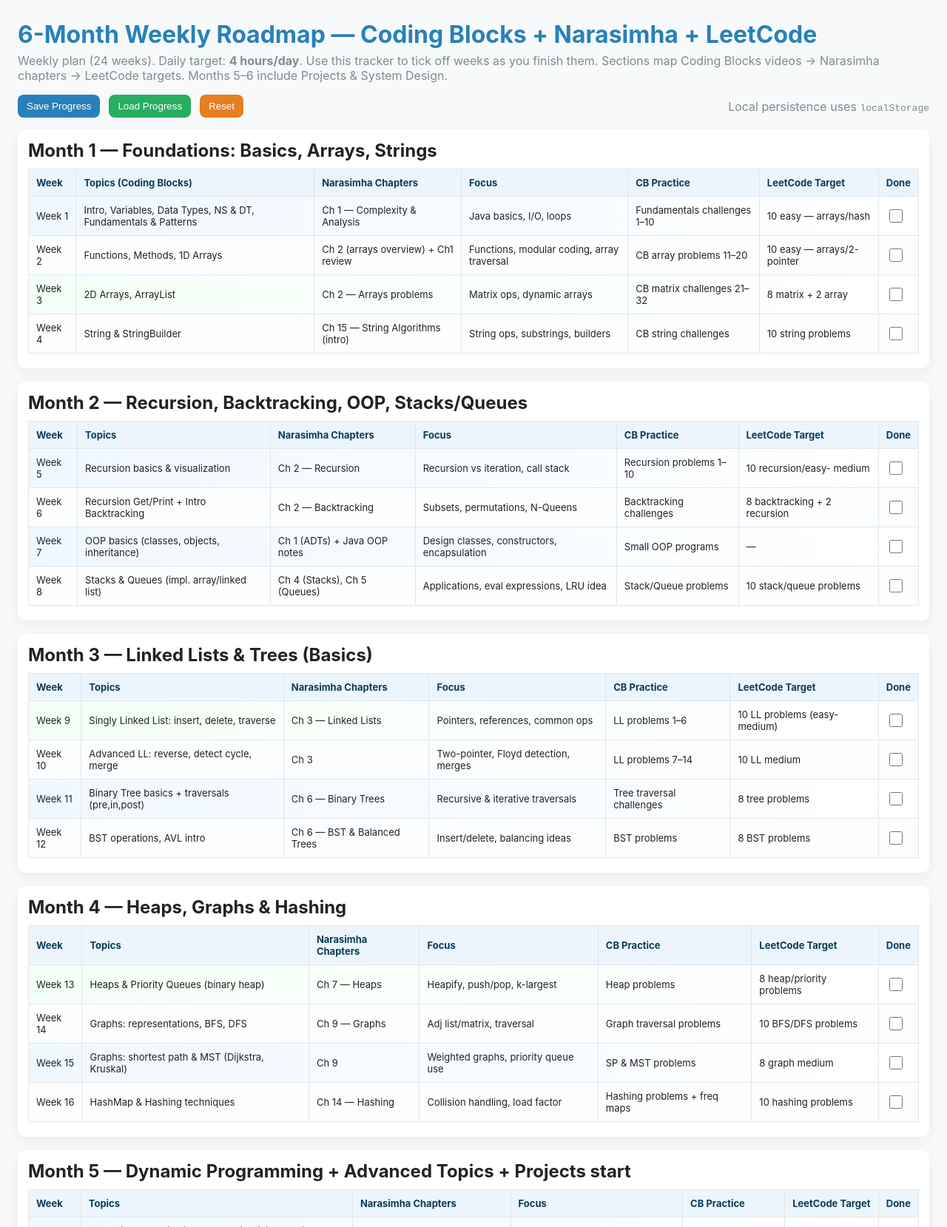
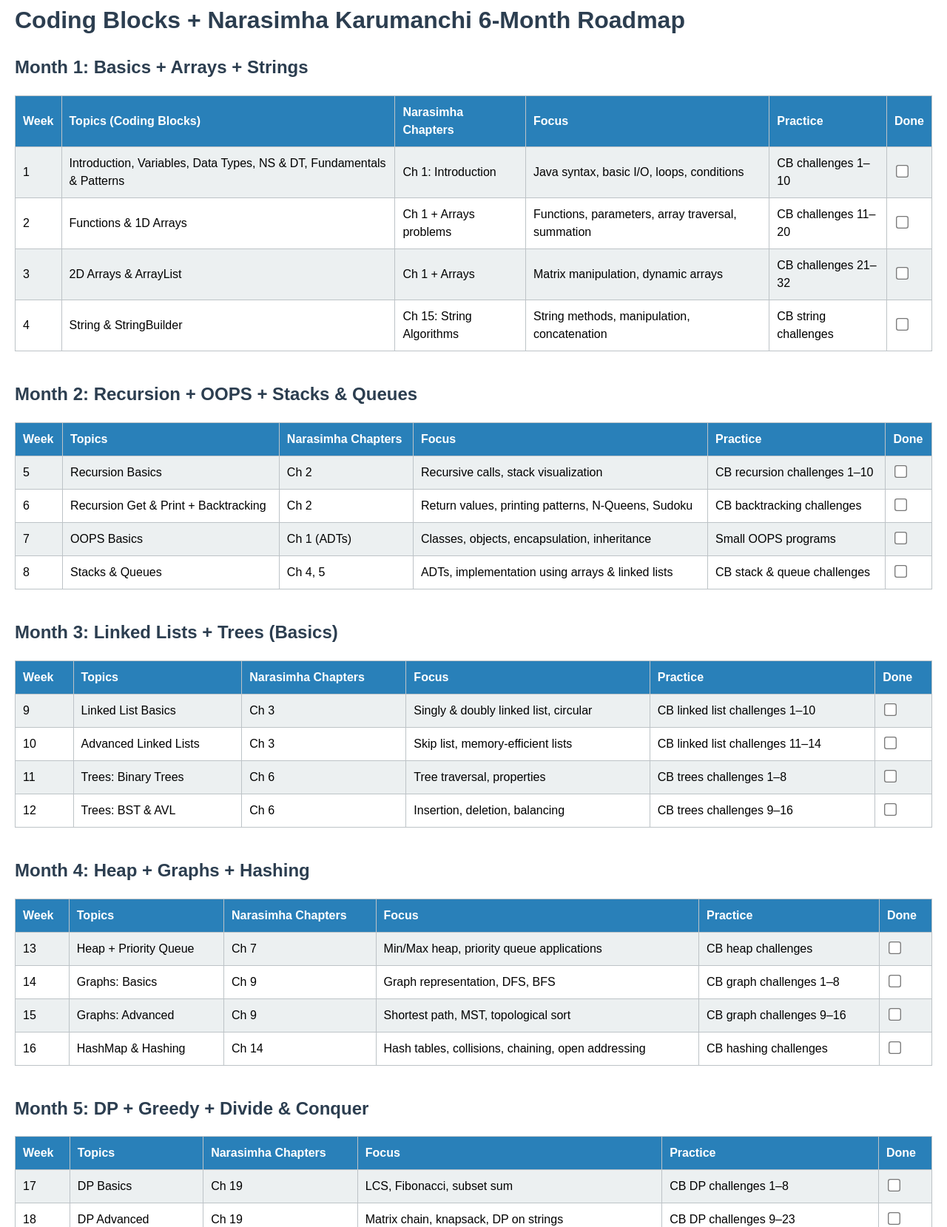
Before and after one commit to abhi26-21/final-preparation, a plain HTML site: page index.html in a window 1280 px wide. Shown: the part 18-1677 px from the top of the page at 74% size. Drawn offline with Linux system fonts and the light colour scheme.

Commit message:
index.html

```diff
--- a/index.html
+++ b/index.html
@@ -1,160 +1,327 @@
 <!DOCTYPE html>
 <html lang="en">
 <head>
-<meta charset="utf-8" />
-<meta name="viewport" content="width=device-width, initial-scale=1" />
-<title>6-Month Weekly Roadmap — Coding Blocks + Narasimha + LeetCode</title>
+<meta charset="UTF-8">
+<meta name="viewport" content="width=device-width, initial-scale=1.0">
+<title>Coding Blocks 6-Month Roadmap</title>
 <style>
-  :root{--bg:#f7f9fb;--card:#fff;--muted:#7f8c8d;--blue:#2980b9;--green:#27ae60;--orange:#e67e22;--purple:#8e44ad}
-  body{font-family:Inter,Segoe UI,Arial; background:var(--bg); margin:0; padding:24px; color:#222}
-  h1{color:var(--blue); margin-bottom:6px}
-  p.lead{color:var(--muted); margin-top:0}
-  .month{background:var(--card); border-radius:10px; padding:14px; margin-bottom:18px; box-shadow:0 6px 18px rgba(30,40,50,0.06)}
-  .month h2{margin:0 0 10px}
-  table{width:100%; border-collapse:collapse; margin-bottom:6px}
-  th,td{padding:10px; border:1px solid #e1e6ea; text-align:left; font-size:13px}
-  th{background:#ecf5fb; color:#0b3b5a}
-  tr:nth-child(even) td{background:#fbfdff}
-  .theory{background:linear-gradient(90deg, rgba(210,235,255,0.35), rgba(255,255,255,0.0));}
-  .practice{background:linear-gradient(90deg, rgba(220,255,230,0.35), rgba(255,255,255,0.0));}
-  .interview{background:linear-gradient(90deg, rgba(255,245,230,0.35), rgba(255,255,255,0.0));}
-  .project{background:linear-gradient(90deg, rgba(235,225,255,0.35), rgba(255,255,255,0.0));}
-  .tag{display:inline-block; padding:4px 8px; border-radius:6px; font-size:12px; color:#fff}
-  .tag-blue{background:var(--blue)} .tag-green{background:var(--green)} .tag-orange{background:var(--orange)} .tag-purple{background:var(--purple)}
-  input[type=checkbox]{width:18px; height:18px}
-  .topbar{display:flex; gap:12px; align-items:center; margin-bottom:16px}
-  .btn{padding:8px 12px; border-radius:8px; background:var(--blue); color:#fff; border:none; cursor:pointer}
-  footer{margin-top:18px; color:var(--muted); font-size:13px}
-  @media (max-width:900px){th,td{font-size:12px; padding:8px}}
+  body {
+    font-family: Arial, sans-serif;
+    margin: 20px;
+    line-height: 1.5;
+  }
+  h1, h2 {
+    color: #2c3e50;
+  }
+  table {
+    width: 100%;
+    border-collapse: collapse;
+    margin-bottom: 40px;
+  }
+  th, td {
+    border: 1px solid #bdc3c7;
+    padding: 10px;
+    text-align: left;
+  }
+  th {
+    background-color: #2980b9;
+    color: white;
+  }
+  tr:nth-child(even) {
+    background-color: #ecf0f1;
+  }
+  input[type="checkbox"] {
+    transform: scale(1.3);
+  }
 </style>
 </head>
 <body>
-<h1>6-Month Weekly Roadmap — Coding Blocks + Narasimha + LeetCode</h1>
-<p class="lead">Weekly plan (24 weeks). Daily target: <strong>4 hours/day</strong>. Use this tracker to tick off weeks as you finish them. Sections map Coding Blocks videos → Narasimha chapters → LeetCode targets. Months 5–6 include Projects & System Design.</p>
-<div class="topbar">
-  <button class="btn" onclick="saveState()">Save Progress</button>
-  <button class="btn" style="background:var(--green)" onclick="loadState()">Load Progress</button>
-  <button class="btn" style="background:var(--orange)" onclick="resetState()">Reset</button>
-  <div style="margin-left:auto;color:var(--muted)">Local persistence uses <code>localStorage</code></div>
-</div>
 
-<!-- MONTH 1 -->
-<div class="month" id="month-1">
-  <h2>Month 1 — Foundations: Basics, Arrays, Strings</h2>
+<h1>Coding Blocks + Narasimha Karumanchi 6-Month Roadmap</h1>
+
+<!-- Month 1 -->
+<h2>Month 1: Basics + Arrays + Strings</h2>
 <table>
-    <thead>
-      <tr><th>Week</th><th>Topics (Coding Blocks)</th><th>Narasimha Chapters</th><th>Focus</th><th>CB Practice</th><th>LeetCode Target</th><th>Done</th></tr>
-    </thead>
-    <tbody>
-      <tr class="theory"><td>Week 1</td><td>Intro, Variables, Data Types, NS & DT, Fundamentals & Patterns</td><td>Ch 1 — Complexity & Analysis</td><td>Java basics, I/O, loops</td><td>Fundamentals challenges 1–10</td><td>10 easy — arrays/hash</td><td><input type="checkbox" id="w1"></td></tr>
-      <tr class="practice"><td>Week 2</td><td>Functions, Methods, 1D Arrays</td><td>Ch 2 (arrays overview) + Ch1 review</td><td>Functions, modular coding, array traversal</td><td>CB array problems 11–20</td><td>10 easy — arrays/2-pointer</td><td><input type="checkbox" id="w2"></td></tr>
-      <tr class="practice"><td>Week 3</td><td>2D Arrays, ArrayList</td><td>Ch 2 — Arrays problems</td><td>Matrix ops, dynamic arrays</td><td>CB matrix challenges 21–32</td><td>8 matrix + 2 array</td><td><input type="checkbox" id="w3"></td></tr>
-      <tr class="practice"><td>Week 4</td><td>String & StringBuilder</td><td>Ch 15 — String Algorithms (intro)</td><td>String ops, substrings, builders</td><td>CB string challenges</td><td>10 string problems</td><td><input type="checkbox" id="w4"></td></tr>
-    </tbody>
+  <tr>
+    <th>Week</th>
+    <th>Topics (Coding Blocks)</th>
+    <th>Narasimha Chapters</th>
+    <th>Focus</th>
+    <th>Practice</th>
+    <th>Done</th>
+  </tr>
+  <tr>
+    <td>1</td>
+    <td>Introduction, Variables, Data Types, NS & DT, Fundamentals & Patterns</td>
+    <td>Ch 1: Introduction</td>
+    <td>Java syntax, basic I/O, loops, conditions</td>
+    <td>CB challenges 1–10</td>
+    <td><input type="checkbox"></td>
+  </tr>
+  <tr>
+    <td>2</td>
+    <td>Functions & 1D Arrays</td>
+    <td>Ch 1 + Arrays problems</td>
+    <td>Functions, parameters, array traversal, summation</td>
+    <td>CB challenges 11–20</td>
+    <td><input type="checkbox"></td>
+  </tr>
+  <tr>
+    <td>3</td>
+    <td>2D Arrays & ArrayList</td>
+    <td>Ch 1 + Arrays</td>
+    <td>Matrix manipulation, dynamic arrays</td>
+    <td>CB challenges 21–32</td>
+    <td><input type="checkbox"></td>
+  </tr>
+  <tr>
+    <td>4</td>
+    <td>String & StringBuilder</td>
+    <td>Ch 15: String Algorithms</td>
+    <td>String methods, manipulation, concatenation</td>
+    <td>CB string challenges</td>
+    <td><input type="checkbox"></td>
+  </tr>
 </table>
-</div>
 
-<!-- MONTH 2 -->
-<div class="month" id="month-2">
-  <h2>Month 2 — Recursion, Backtracking, OOP, Stacks/Queues</h2>
+<!-- Month 2 -->
+<h2>Month 2: Recursion + OOPS + Stacks & Queues</h2>
 <table>
-    <thead>
-      <tr><th>Week</th><th>Topics</th><th>Narasimha Chapters</th><th>Focus</th><th>CB Practice</th><th>LeetCode Target</th><th>Done</th></tr>
-    </thead>
-    <tbody>
-      <tr class="theory"><td>Week 5</td><td>Recursion basics & visualization</td><td>Ch 2 — Recursion</td><td>Recursion vs iteration, call stack</td><td>Recursion problems 1–10</td><td>10 recursion/easy- medium</td><td><input type="checkbox" id="w5"></td></tr>
-      <tr class="practice"><td>Week 6</td><td>Recursion Get/Print + Intro Backtracking</td><td>Ch 2 — Backtracking</td><td>Subsets, permutations, N-Queens</td><td>Backtracking challenges</td><td>8 backtracking + 2 recursion</td><td><input type="checkbox" id="w6"></td></tr>
-      <tr class="theory"><td>Week 7</td><td>OOP basics (classes, objects, inheritance)</td><td>Ch 1 (ADTs) + Java OOP notes</td><td>Design classes, constructors, encapsulation</td><td>Small OOP programs</td><td>—</td><td><input type="checkbox" id="w7"></td></tr>
-      <tr class="practice"><td>Week 8</td><td>Stacks & Queues (impl. array/linked list)</td><td>Ch 4 (Stacks), Ch 5 (Queues)</td><td>Applications, eval expressions, LRU idea</td><td>Stack/Queue problems</td><td>10 stack/queue problems</td><td><input type="checkbox" id="w8"></td></tr>
-    </tbody>
+  <tr>
+    <th>Week</th>
+    <th>Topics</th>
+    <th>Narasimha Chapters</th>
+    <th>Focus</th>
+    <th>Practice</th>
+    <th>Done</th>
+  </tr>
+  <tr>
+    <td>5</td>
+    <td>Recursion Basics</td>
+    <td>Ch 2</td>
+    <td>Recursive calls, stack visualization</td>
+    <td>CB recursion challenges 1–10</td>
+    <td><input type="checkbox"></td>
+  </tr>
+  <tr>
+    <td>6</td>
+    <td>Recursion Get & Print + Backtracking</td>
+    <td>Ch 2</td>
+    <td>Return values, printing patterns, N-Queens, Sudoku</td>
+    <td>CB backtracking challenges</td>
+    <td><input type="checkbox"></td>
+  </tr>
+  <tr>
+    <td>7</td>
+    <td>OOPS Basics</td>
+    <td>Ch 1 (ADTs)</td>
+    <td>Classes, objects, encapsulation, inheritance</td>
+    <td>Small OOPS programs</td>
+    <td><input type="checkbox"></td>
+  </tr>
+  <tr>
+    <td>8</td>
+    <td>Stacks & Queues</td>
+    <td>Ch 4, 5</td>
+    <td>ADTs, implementation using arrays & linked lists</td>
+    <td>CB stack & queue challenges</td>
+    <td><input type="checkbox"></td>
+  </tr>
 </table>
-</div>
 
-<!-- MONTH 3 -->
-<div class="month" id="month-3">
-  <h2>Month 3 — Linked Lists & Trees (Basics)</h2>
+<!-- Month 3 -->
+<h2>Month 3: Linked Lists + Trees (Basics)</h2>
 <table>
-    <thead>
-      <tr><th>Week</th><th>Topics</th><th>Narasimha Chapters</th><th>Focus</th><th>CB Practice</th><th>LeetCode Target</th><th>Done</th></tr>
-    </thead>
-    <tbody>
-      <tr class="practice"><td>Week 9</td><td>Singly Linked List: insert, delete, traverse</td><td>Ch 3 — Linked Lists</td><td>Pointers, references, common ops</td><td>LL problems 1–6</td><td>10 LL problems (easy-medium)</td><td><input type="checkbox" id="w9"></td></tr>
-      <tr class="practice"><td>Week 10</td><td>Advanced LL: reverse, detect cycle, merge</td><td>Ch 3</td><td>Two-pointer, Floyd detection, merges</td><td>LL problems 7–14</td><td>10 LL medium</td><td><input type="checkbox" id="w10"></td></tr>
-      <tr class="theory"><td>Week 11</td><td>Binary Tree basics + traversals (pre,in,post)</td><td>Ch 6 — Binary Trees</td><td>Recursive & iterative traversals</td><td>Tree traversal challenges</td><td>8 tree problems</td><td><input type="checkbox" id="w11"></td></tr>
-      <tr class="practice"><td>Week 12</td><td>BST operations, AVL intro</td><td>Ch 6 — BST & Balanced Trees</td><td>Insert/delete, balancing ideas</td><td>BST problems</td><td>8 BST problems</td><td><input type="checkbox" id="w12"></td></tr>
-    </tbody>
+  <tr>
+    <th>Week</th>
+    <th>Topics</th>
+    <th>Narasimha Chapters</th>
+    <th>Focus</th>
+    <th>Practice</th>
+    <th>Done</th>
+  </tr>
+  <tr>
+    <td>9</td>
+    <td>Linked List Basics</td>
+    <td>Ch 3</td>
+    <td>Singly & doubly linked list, circular</td>
+    <td>CB linked list challenges 1–10</td>
+    <td><input type="checkbox"></td>
+  </tr>
+  <tr>
+    <td>10</td>
+    <td>Advanced Linked Lists</td>
+    <td>Ch 3</td>
+    <td>Skip list, memory-efficient lists</td>
+    <td>CB linked list challenges 11–14</td>
+    <td><input type="checkbox"></td>
+  </tr>
+  <tr>
+    <td>11</td>
+    <td>Trees: Binary Trees</td>
+    <td>Ch 6</td>
+    <td>Tree traversal, properties</td>
+    <td>CB trees challenges 1–8</td>
+    <td><input type="checkbox"></td>
+  </tr>
+  <tr>
+    <td>12</td>
+    <td>Trees: BST & AVL</td>
+    <td>Ch 6</td>
+    <td>Insertion, deletion, balancing</td>
+    <td>CB trees challenges 9–16</td>
+    <td><input type="checkbox"></td>
+  </tr>
 </table>
-</div>
 
-<!-- MONTH 4 -->
-<div class="month" id="month-4">
-  <h2>Month 4 — Heaps, Graphs & Hashing</h2>
+<!-- Month 4 -->
+<h2>Month 4: Heap + Graphs + Hashing</h2>
 <table>
-    <thead>
-      <tr><th>Week</th><th>Topics</th><th>Narasimha Chapters</th><th>Focus</th><th>CB Practice</th><th>LeetCode Target</th><th>Done</th></tr>
-    </thead>
-    <tbody>
-      <tr class="practice"><td>Week 13</td><td>Heaps & Priority Queues (binary heap)</td><td>Ch 7 — Heaps</td><td>Heapify, push/pop, k-largest</td><td>Heap problems</td><td>8 heap/priority problems</td><td><input type="checkbox" id="w13"></td></tr>
-      <tr class="practice"><td>Week 14</td><td>Graphs: representations, BFS, DFS</td><td>Ch 9 — Graphs</td><td>Adj list/matrix, traversal</td><td>Graph traversal problems</td><td>10 BFS/DFS problems</td><td><input type="checkbox" id="w14"></td></tr>
-      <tr class="theory"><td>Week 15</td><td>Graphs: shortest path & MST (Dijkstra, Kruskal)</td><td>Ch 9</td><td>Weighted graphs, priority queue use</td><td>SP & MST problems</td><td>8 graph medium</td><td><input type="checkbox" id="w15"></td></tr>
-      <tr class="practice"><td>Week 16</td><td>HashMap & Hashing techniques</td><td>Ch 14 — Hashing</td><td>Collision handling, load factor</td><td>Hashing problems + freq maps</td><td>10 hashing problems</td><td><input type="checkbox" id="w16"></td></tr>
-    </tbody>
+  <tr>
+    <th>Week</th>
+    <th>Topics</th>
+    <th>Narasimha Chapters</th>
+    <th>Focus</th>
+    <th>Practice</th>
+    <th>Done</th>
+  </tr>
+  <tr>
+    <td>13</td>
+    <td>Heap + Priority Queue</td>
+    <td>Ch 7</td>
+    <td>Min/Max heap, priority queue applications</td>
+    <td>CB heap challenges</td>
+    <td><input type="checkbox"></td>
+  </tr>
+  <tr>
+    <td>14</td>
+    <td>Graphs: Basics</td>
+    <td>Ch 9</td>
+    <td>Graph representation, DFS, BFS</td>
+    <td>CB graph challenges 1–8</td>
+    <td><input type="checkbox"></td>
+  </tr>
+  <tr>
+    <td>15</td>
+    <td>Graphs: Advanced</td>
+    <td>Ch 9</td>
+    <td>Shortest path, MST, topological sort</td>
+    <td>CB graph challenges 9–16</td>
+    <td><input type="checkbox"></td>
+  </tr>
+  <tr>
+    <td>16</td>
+    <td>HashMap & Hashing</td>
+    <td>Ch 14</td>
+    <td>Hash tables, collisions, chaining, open addressing</td>
+    <td>CB hashing challenges</td>
+    <td><input type="checkbox"></td>
+  </tr>
 </table>
-</div>
 
-<!-- MONTH 5 -->
-<div class="month" id="month-5">
-  <h2>Month 5 — Dynamic Programming + Advanced Topics + Projects start</h2>
+<!-- Month 5 -->
+<h2>Month 5: DP + Greedy + Divide & Conquer</h2>
 <table>
-    <thead>
-      <tr><th>Week</th><th>Topics</th><th>Narasimha Chapters</th><th>Focus</th><th>CB Practice</th><th>LeetCode Target</th><th>Done</th></tr>
-    </thead>
-    <tbody>
-      <tr class="theory"><td>Week 17</td><td>DP basics: memoization & tabulation (Fibonacci, Knapsack intro)</td><td>Ch 19 — DP</td><td>State design, base cases</td><td>DP easy problems</td><td>8 DP easy-medium</td><td><input type="checkbox" id="w17"></td></tr>
-      <tr class="practice"><td>Week 18</td><td>DP advanced: LCS, LIS, knapsack variations</td><td>Ch 19</td><td>Optimization thinking & transitions</td><td>DP medium problems</td><td>10 DP medium</td><td><input type="checkbox" id="w18"></td></tr>
-      <tr class="practice"><td>Week 19</td><td>Bitmasking & advanced DP patterns</td><td>Ch 22 (bitmask) + Ch19</td><td>Subset DP, mask-state</td><td>Bitmask/DP problems</td><td>8 bitmask/DP</td><td><input type="checkbox" id="w19"></td></tr>
-      <tr class="project"><td>Week 20</td><td>Project kickoff — choose & scaffold project (Java backend + frontend)</td><td>Refer: Java collections, OOP chapters</td><td>Project design, API contracts, DB schema</td><td>Start building (MVP)</td><td>—</td><td><input type="checkbox" id="w20"></td></tr>
-    </tbody>
+  <tr>
+    <th>Week</th>
+    <th>Topics</th>
+    <th>Narasimha Chapters</th>
+    <th>Focus</th>
+    <th>Practice</th>
+    <th>Done</th>
+  </tr>
+  <tr>
+    <td>17</td>
+    <td>DP Basics</td>
+    <td>Ch 19</td>
+    <td>LCS, Fibonacci, subset sum</td>
+    <td>CB DP challenges 1–8</td>
+    <td><input type="checkbox"></td>
+  </tr>
+  <tr>
+    <td>18</td>
+    <td>DP Advanced</td>
+    <td>Ch 19</td>
+    <td>Matrix chain, knapsack, DP on strings</td>
+    <td>CB DP challenges 9–23</td>
+    <td><input type="checkbox"></td>
+  </tr>
+  <tr>
+    <td>19</td>
+    <td>Greedy Algorithms</td>
+    <td>Ch 17</td>
+    <td>Activity selection, fractional knapsack</td>
+    <td>CB greedy challenges</td>
+    <td><input type="checkbox"></td>
+  </tr>
+  <tr>
+    <td>20</td>
+    <td>Divide & Conquer</td>
+    <td>Ch 18</td>
+    <td>Merge sort, quicksort, binary search variations</td>
+    <td>CB divide & conquer challenges</td>
+    <td><input type="checkbox"></td>
+  </tr>
 </table>
-  <p style="margin:6px 0 0;color:var(--muted)"><strong>Project ideas:</strong> Job Recommendation System, Library Management Web App, Real-time Division Engine simulation with visualization. Aim to have MVP by end of Month 5.</p>
-</div>
 
-<!-- MONTH 6 -->
-<div class="month" id="month-6">
-  <h2>Month 6 — Final Polishing: Projects, System Design & Mock Interviews</h2>
+<!-- Month 6 -->
+<h2>Month 6: Advanced Topics + Revision</h2>
 <table>
-    <thead>
-      <tr><th>Week</th><th>Topics</th><th>Narasimha Chapters / Reference</th><th>Focus</th><th>Tasks</th><th>Interview Targets</th><th>Done</th></tr>
-    </thead>
-    <tbody>
-      <tr class="project"><td>Week 21</td><td>Project — complete core features, testing</td><td>Chapters as needed</td><td>End-to-end flows, unit tests</td><td>Finish MVP, add tests</td><td>—</td><td><input type="checkbox" id="w21"></td></tr>
-      <tr class="project"><td>Week 22</td><td>Deployment & infra: Docker, hosting (Heroku/Render), CI basics</td><td>External resources (Docker, GitHub Actions)</td><td>Containerize, deploy backend & frontend</td><td>Deploy project; add README</td><td>—</td><td><input type="checkbox" id="w22"></td></tr>
-      <tr class="interview"><td>Week 23</td><td>Mock interviews: coding (timed) + system design primer</td><td>Review all DSA chapters</td><td>Timed 45–60 min mocks, design discussions</td><td>4 timed mocks + 2 system design topics</td><td>Top 50 interview questions</td><td><input type="checkbox" id="w23"></td></tr>
-      <tr class="interview"><td>Week 24</td><td>Final revision & behavioral prep (STAR method)</td><td>All</td><td>Behavioral answers, finalize portfolio</td><td>Record mock HR + finalize resume/LinkedIn</td><td>Blind 75 revision</td><td><input type="checkbox" id="w24"></td></tr>
-    </tbody>
+  <tr>
+    <th>Week</th>
+    <th>Topics</th>
+    <th>Narasimha Chapters</th>
+    <th>Focus</th>
+    <th>Practice</th>
+    <th>Done</th>
+  </tr>
+  <tr>
+    <td>21</td>
+    <td>Text Processing & String Algorithms</td>
+    <td>Ch 15</td>
+    <td>KMP, Tries, Suffix trees</td>
+    <td>CB text processing challenges</td>
+    <td><input type="checkbox"></td>
+  </tr>
+  <tr>
+    <td>22</td>
+    <td>Segment Tree & Bitmasking</td>
+    <td>CB Section 20, 22</td>
+    <td>Range queries, bitmask DP</td>
+    <td>CB challenges</td>
+    <td><input type="checkbox"></td>
+  </tr>
+  <tr>
+    <td>23</td>
+    <td>Misc Topics: Game, AVL, Adapters, Collections</td>
+    <td>Ch 6 + CB Sections</td>
+    <td>Collections, Java utilities</td>
+    <td>CB challenges</td>
+    <td><input type="checkbox"></td>
+  </tr>
+  <tr>
+    <td>24</td>
+    <td>Revision & Mock Interview Prep</td>
+    <td>All chapters</td>
+    <td>Revise weak areas, practice interview questions</td>
+    <td>Solve top 50 CB + Narasimha problems</td>
+    <td><input type="checkbox"></td>
+  </tr>
 </table>
-</div>
-
-<footer>Tip: Click <strong>Save Progress</strong> to persist checkboxes locally. You can edit topics directly in the HTML if you want to customize week-level tasks.</footer>
 
 <script>
-const ids = Array.from({length:24},(_,i)=>'w'+(i+1));
-function saveState(){
-  const state = {};
-  ids.forEach(id=>{const el=document.getElementById(id); if(el) state[id]=el.checked});
-  localStorage.setItem('roadmap_progress', JSON.stringify(state));
-  alert('Progress saved locally');
-}
-function loadState(){
-  const raw = localStorage.getItem('roadmap_progress');
-  if(!raw){ alert('No saved progress found'); return }
-  const state = JSON.parse(raw);
-  ids.forEach(id=>{const el=document.getElementById(id); if(el && state[id]!==undefined) el.checked = state[id]});
-  alert('Progress loaded');
-}
-function resetState(){ if(confirm('Reset all progress?')){ ids.forEach(id=>{const el=document.getElementById(id); if(el) el.checked=false}); localStorage.removeItem('roadmap_progress'); }}
-// auto-load if present
-window.addEventListener('load',()=>{ if(localStorage.getItem('roadmap_progress')) loadState(); });
+// Save & load checkbox state using localStorage
+const checkboxes = document.querySelectorAll('input[type="checkbox"]');
+
+checkboxes.forEach((cb, index) => {
+  const saved = localStorage.getItem('week_' + index);
+  if (saved === 'true') cb.checked = true;
+
+  cb.addEventListener('change', () => {
+    localStorage.setItem('week_' + index, cb.checked);
+  });
+});
 </script>
+
 </body>
 </html>
```
Lines whose indentation alone changed are shown as unchanged.
